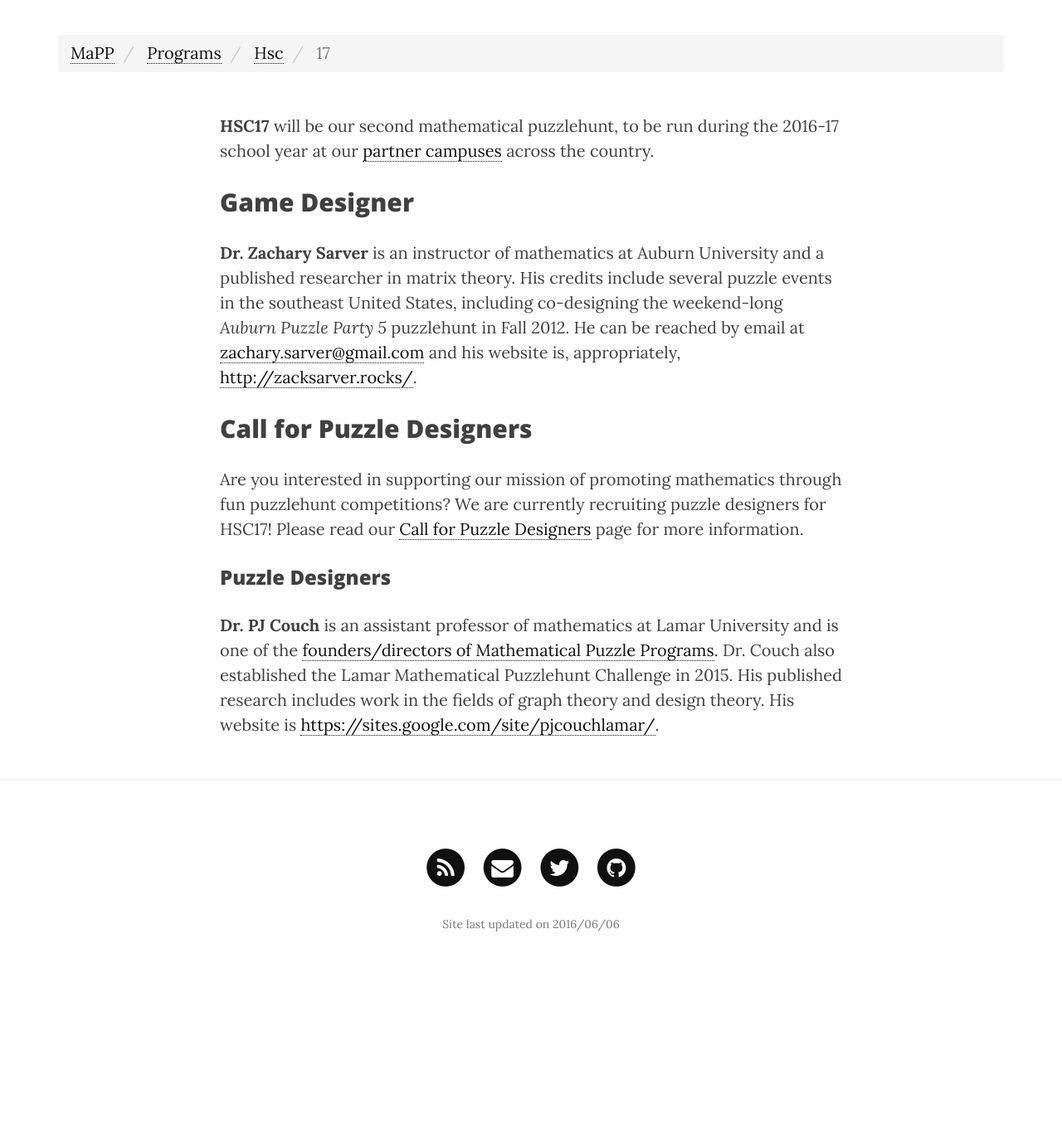
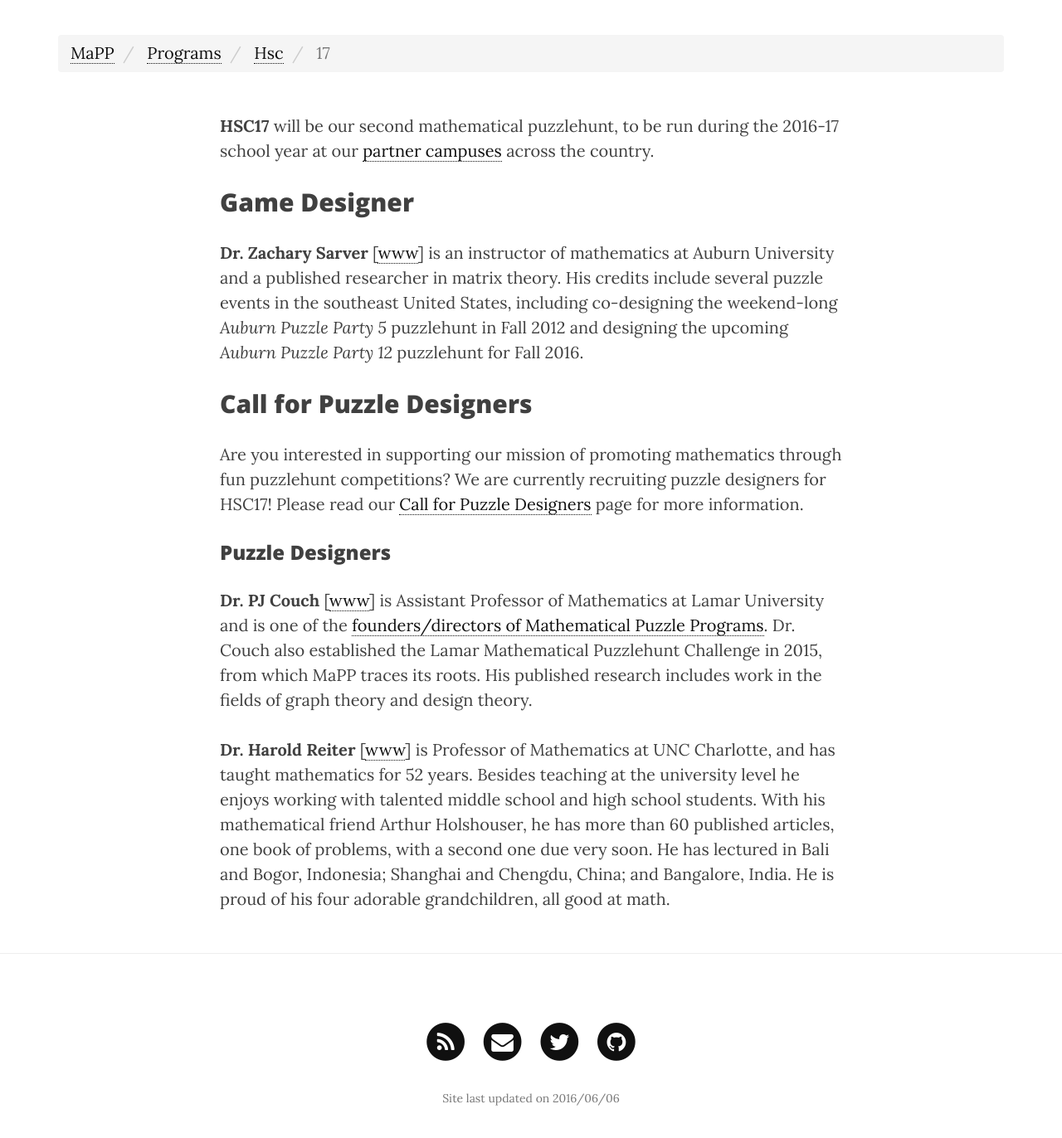
Before and after one commit to MaPPmath/mappmath.github.io, a Jekyll site: the page built from pages/hsc/hsc17.md, in a window 1280 px wide and 1400 px high, scrolled down 544 px. Shown: the top 1372 px of the window at 83% size. Built offline with Jekyll 4.4.1, drawn with Linux system fonts in a browser that asks for light colours; nearby versions of some CDN libraries; before the commit the page ends 1734 px from its top, so only the background shows below that.

Commit message:
add reiter bio

```diff
--- a/pages/hsc/hsc17.md
+++ b/pages/hsc/hsc17.md
@@ -11,13 +11,15 @@ permalink: /programs/hsc/17/
 
 ## Game Designer
 
-**Dr. Zachary Sarver** is an instructor of mathematics at Auburn University
+**Dr. Zachary Sarver** [[www][sarver www]]
+is an instructor of mathematics at Auburn University
 and a published researcher in matrix theory.
 His credits include several puzzle events in the southeast United States,
 including co-designing the weekend-long
-*Auburn Puzzle Party 5* puzzlehunt in Fall 2012.
-He can be reached by email at <zachary.sarver@gmail.com> and his website is,
-appropriately, <http://zacksarver.rocks/>.
+*Auburn Puzzle Party 5* puzzlehunt in Fall 2012 and designing the
+upcoming *Auburn Puzzle Party 12* puzzlehunt for Fall 2016.
+
+[sarver www]: http://zacksarver.rocks
 
 ## Call for Puzzle Designers
 
@@ -30,10 +32,26 @@ designers for HSC17! Please read our
 
 ### Puzzle Designers
 
-**Dr. PJ Couch** is an assistant professor of mathematics at Lamar University
+**Dr. PJ Couch** [[www][couch www]]
+is Assistant Professor of Mathematics at Lamar University
 and is one of the [founders/directors of Mathematical Puzzle Programs][people].
 Dr. Couch also established the Lamar Mathematical Puzzlehunt Challenge
-in 2015. His published research includes work in the fields of graph theory
-and design theory. His website is <https://sites.google.com/site/pjcouchlamar/>.
+in 2015, from which MaPP traces its roots. His published research includes
+work in the fields of graph theory
+and design theory.
+
+[couch www]: https://sites.google.com/site/pjcouchlamar/
+
+**Dr. Harold Reiter** [[www][reiter www]] is Professor of Mathematics
+at UNC Charlotte, and
+has taught mathematics for 52 years. Besides teaching at the university level
+he enjoys working with talented middle school and high school students. With
+his mathematical friend Arthur Holshouser, he has more than 60 published
+articles, one book of problems, with a second one due very soon. He has
+lectured in Bali and Bogor, Indonesia; Shanghai and Chengdu, China; and
+Bangalore, India. He is proud of his four adorable grandchildren, all good at
+math.
+
+[reiter www]: http://math2.uncc.edu/~hbreiter/
 
 [people]: /about/people/
```
Also changed, not shown: pages/hsc/hsc17designers.md (+2 -2 lines).
